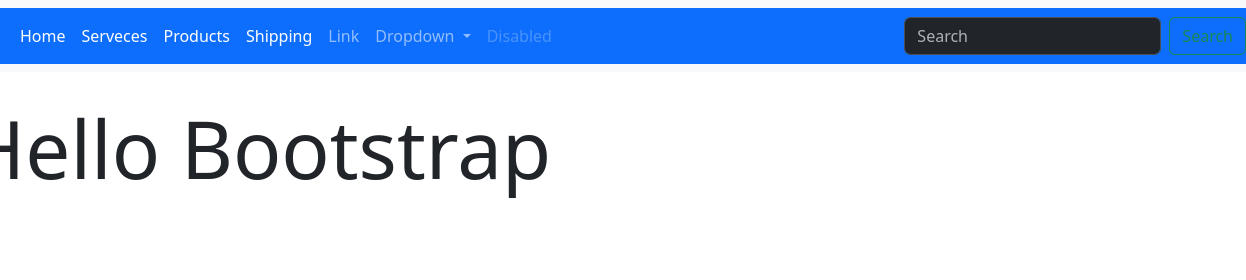
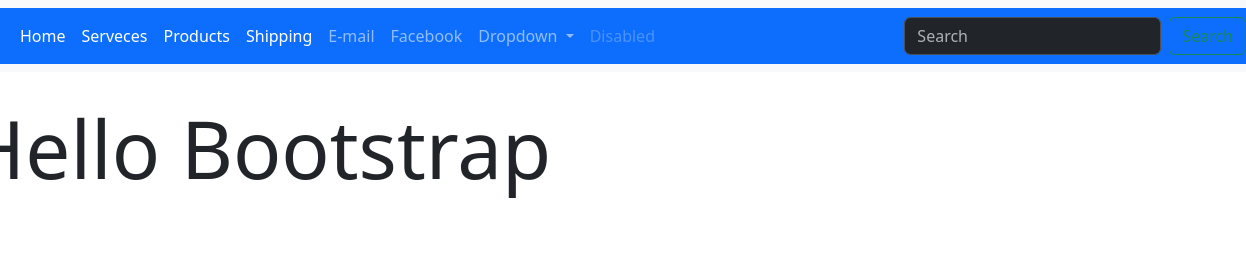
Before and after one commit to hafizmamunbd/bootstrap-practice, a plain HTML site: page index.html in a window 1280 px wide. Shown: the top 280 px of the page, 34-1280 px from the left. Drawn offline with nearby package versions, Linux system fonts and the light colour scheme.

Commit message:
nav edit

```diff
--- a/index.html
+++ b/index.html
@@ -34,7 +34,10 @@
             <a class="nav-link active" aria-current="page" href="#">Shipping</a>
           </li>
           <li class="nav-item">
-            <a class="nav-link" href="#">Link</a>
+            <a class="nav-link" href="#">E-mail</a>
+          </li>
+          <li class="nav-item">
+            <a class="nav-link" href="#">Facebook</a>
           </li>
           <li class="nav-item dropdown">
             <a class="nav-link dropdown-toggle" href="#" role="button" data-bs-toggle="dropdown" aria-expanded="false">
```
